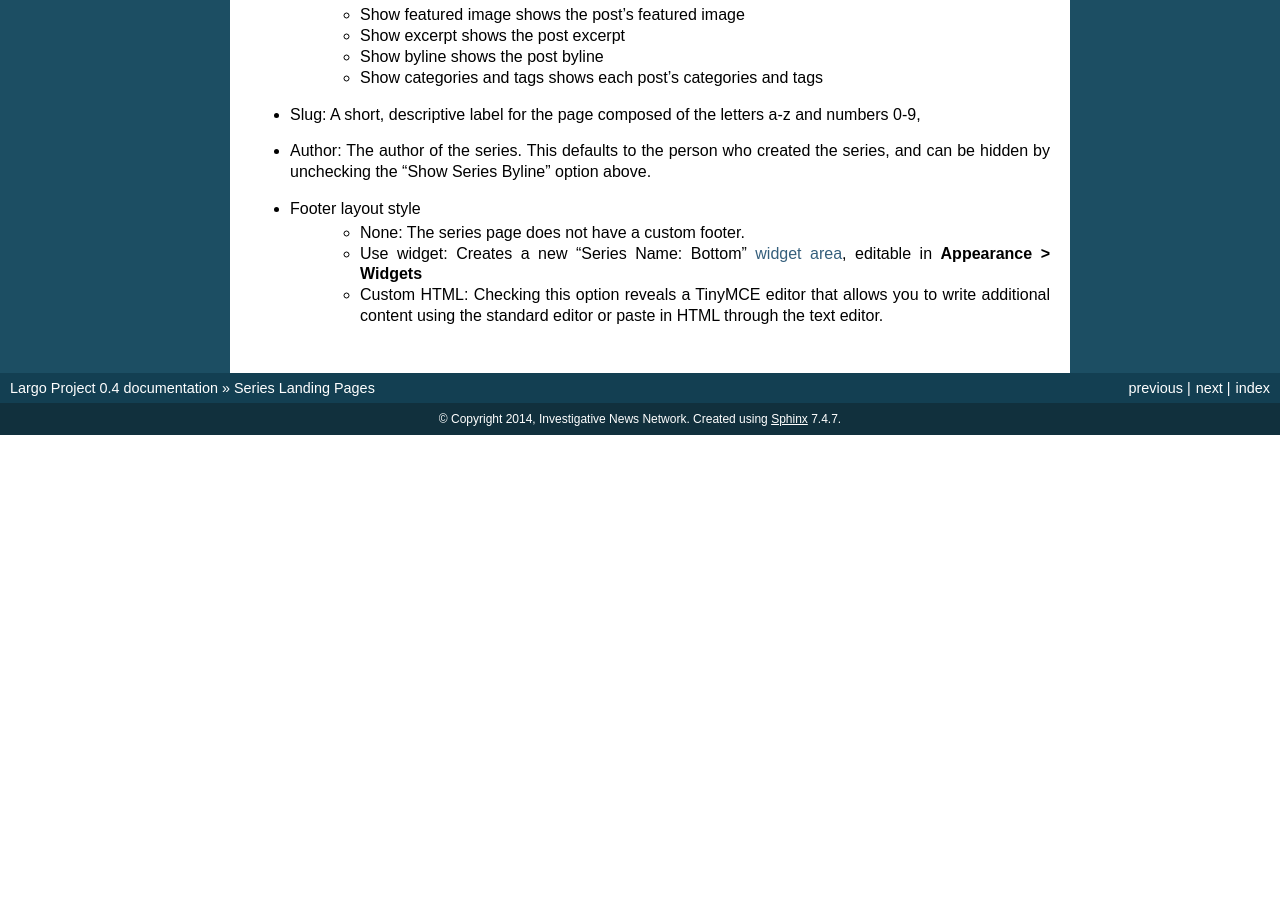
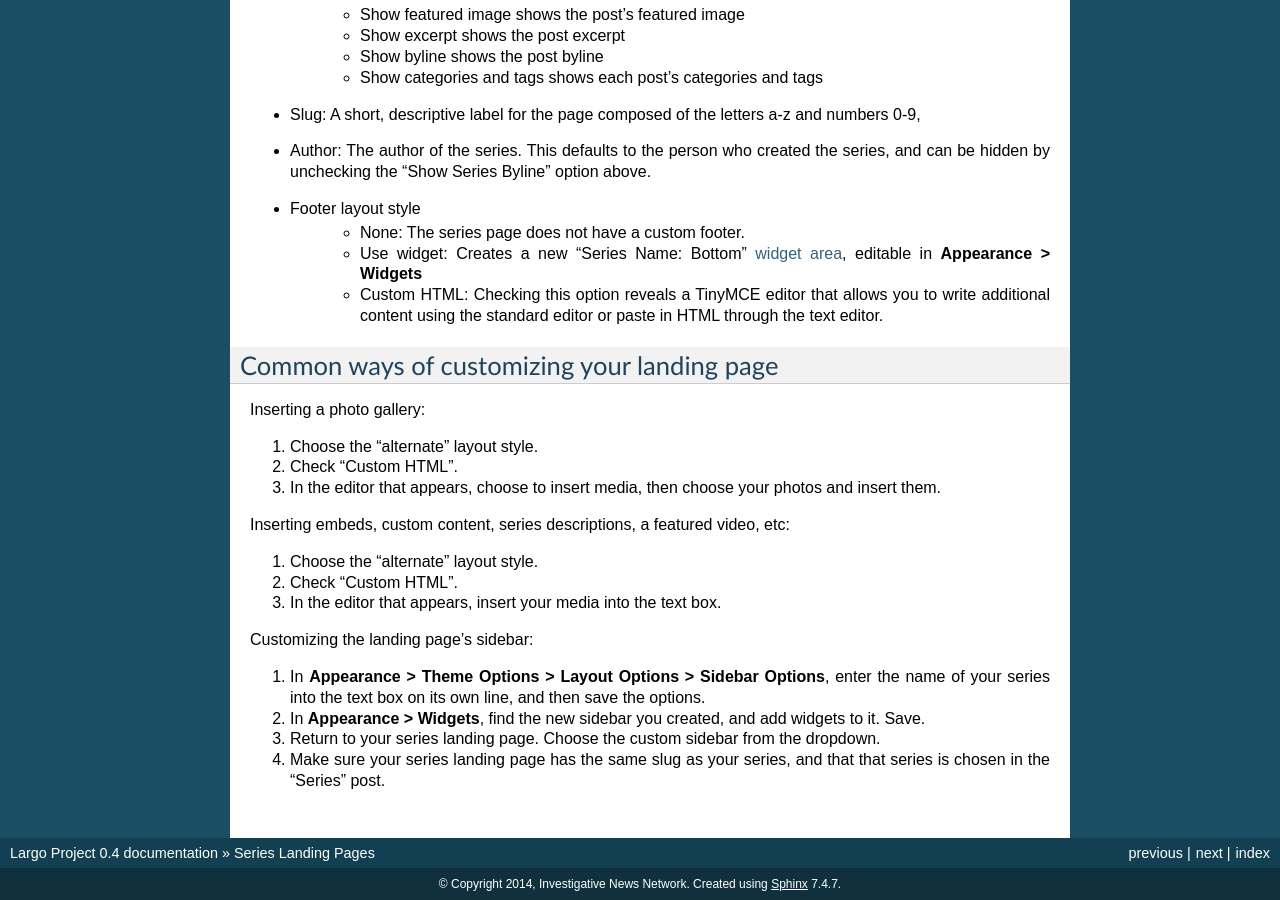
Before and after one commit to argoproject/Argo, a Sphinx documentation site: the page built from docs/users/landingpages.rst, in a window 1280 px wide and 900 px high, scrolled down 1203 px. Built offline with Sphinx 7.4.7, drawn with Linux system fonts in a browser that asks for light colours; before the commit the page ends 1638 px from its top, so only the background shows below that; some of the changed text lies outside the part shown.

Commit message:
landing page common customizations

```diff
--- a/docs/users/landingpages.rst
+++ b/docs/users/landingpages.rst
@@ -46,3 +46,25 @@ Landing pages are created through the **Landing Pages > Add New** entry in the D
 	- None: The series page does not have a custom footer.
 	- Use widget: Creates a new "Series Name: Bottom" :doc:`widget area <sidebarswidgets>`, editable in **Appearance > Widgets**
 	- Custom HTML: Checking this option reveals a TinyMCE editor that allows you to write additional content using the standard editor or paste in HTML through the text editor.
+
+Common ways of customizing your landing page
+--------------------------------------------
+
+Inserting a photo gallery:
+
+1. Choose the "alternate" layout style.
+2. Check "Custom HTML".
+3. In the editor that appears, choose to insert media, then choose your photos and insert them.
+
+Inserting embeds, custom content, series descriptions, a featured video, etc:
+
+1. Choose the "alternate" layout style.
+2. Check "Custom HTML".
+3. In the editor that appears, insert your media into the text box.
+
+Customizing the landing page's sidebar:
+
+1. In **Appearance > Theme Options > Layout Options > Sidebar Options**, enter the name of your series into the text box on its own line, and then save the options.
+2. In **Appearance > Widgets**, find the new sidebar you created, and add widgets to it. Save.
+3. Return to your series landing page. Choose the custom sidebar from the dropdown.
+4. Make sure your series landing page has the same slug as your series, and that that series is chosen in the "Series" post.
```
